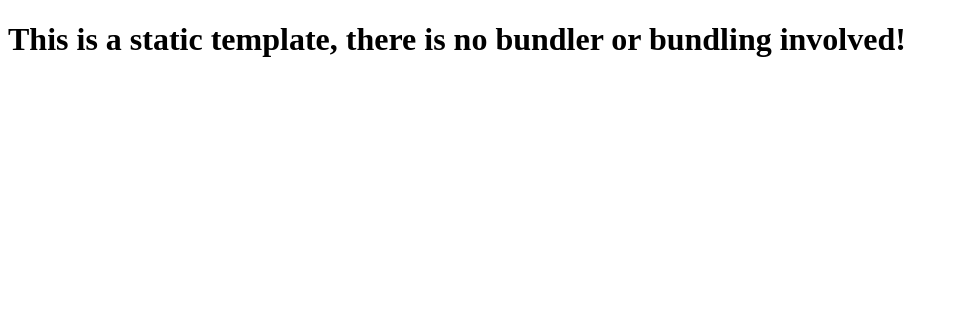
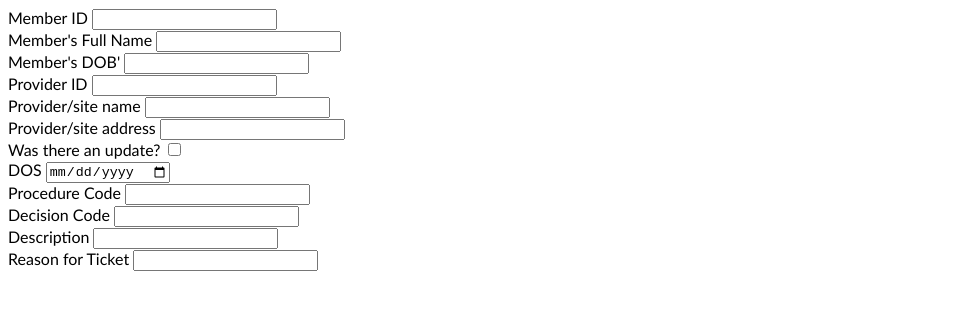
Before and after one commit to Jared-matos/SCTicketGenerator, a website: page index.html in a window 1280 px wide. Shown: the whole page, without its empty margins (0-958 px from the left). Drawn offline with Linux system fonts and the light colour scheme.

Commit message:
initial commit

```diff
--- a/index.html
+++ b/index.html
@@ -1,12 +1,76 @@
 <!DOCTYPE html>
 <html lang="en">
   <head>
-    <meta charset="UTF-8">
-    <meta name="viewport" content="width=device-width, initial-scale=1.0">
-    <meta http-equiv="X-UA-Compatible" content="ie=edge">
+    <meta charset="UTF-8" />
+    <meta name="viewport" content="width=device-width, initial-scale=1.0" />
+    <meta http-equiv="X-UA-Compatible" content="ie=edge" />
     <title>Static Template</title>
   </head>
-  <body>
-    <h1>This is a static template, there is no bundler or bundling involved!</h1>
-  </body>
+
+  <style>
+    p {
+      font-family: calibri;
+      size: 11pt;
+    }
+    span {
+      font-family: calibri;
+      size: 11pt;
+    }
+    #updateText {
+      display: none;
+    }
+  </style>
+
+  <div id="form" class="form">
+    <span>Member ID</span>
+    <input type="text" id="mbrIDText" />
+    <br />
+    <span>Member's Full Name</span>
+    <input type="text" id="mbrNameText" />
+    <br />
+    <span>Member's DOB'</span>
+    <input type="text" id="mbrDOBText" />
+    <br />
+    <span>Provider ID</span>
+    <input type="text" id="provIDText" />
+    <br />
+    <span>Provider/site name</span>
+    <input type="text" id="provNamesText" />
+    <br />
+    <span>Provider/site address</span>
+    <input type="text" id="provADDText" />
+    <br />
+    <span>Was there an update?</span>
+    <input type="checkbox" id="updateRadio" onclick="toggleUpdateField()" />
+    <div id="updateText">
+      <span>What was updated and when?</span>
+      <input type="text" />
+    </div>
+    <br />
+    <span>DOS</span>
+    <input type="date" />
+    <br />
+    <span>Procedure Code</span>
+    <input type="text" />
+    <br />
+    <span>Decision Code</span>
+    <input type="text" />
+    <br />
+    <span>Description</span>
+    <input type="text" />
+    <br />
+    <span>Reason for Ticket</span>
+    <input type="text" />
+    <br />
+  </div>
 </html>
+
+<script type="text/javascript">
+  function toggleUpdateField() {
+    if (document.getElementById("updateText").style.display == "block") {
+      document.getElementById("updateText").style.display = "none";
+    } else {
+      document.getElementById("updateText").style.display = "block";
+    }
+  }
+</script>
```
